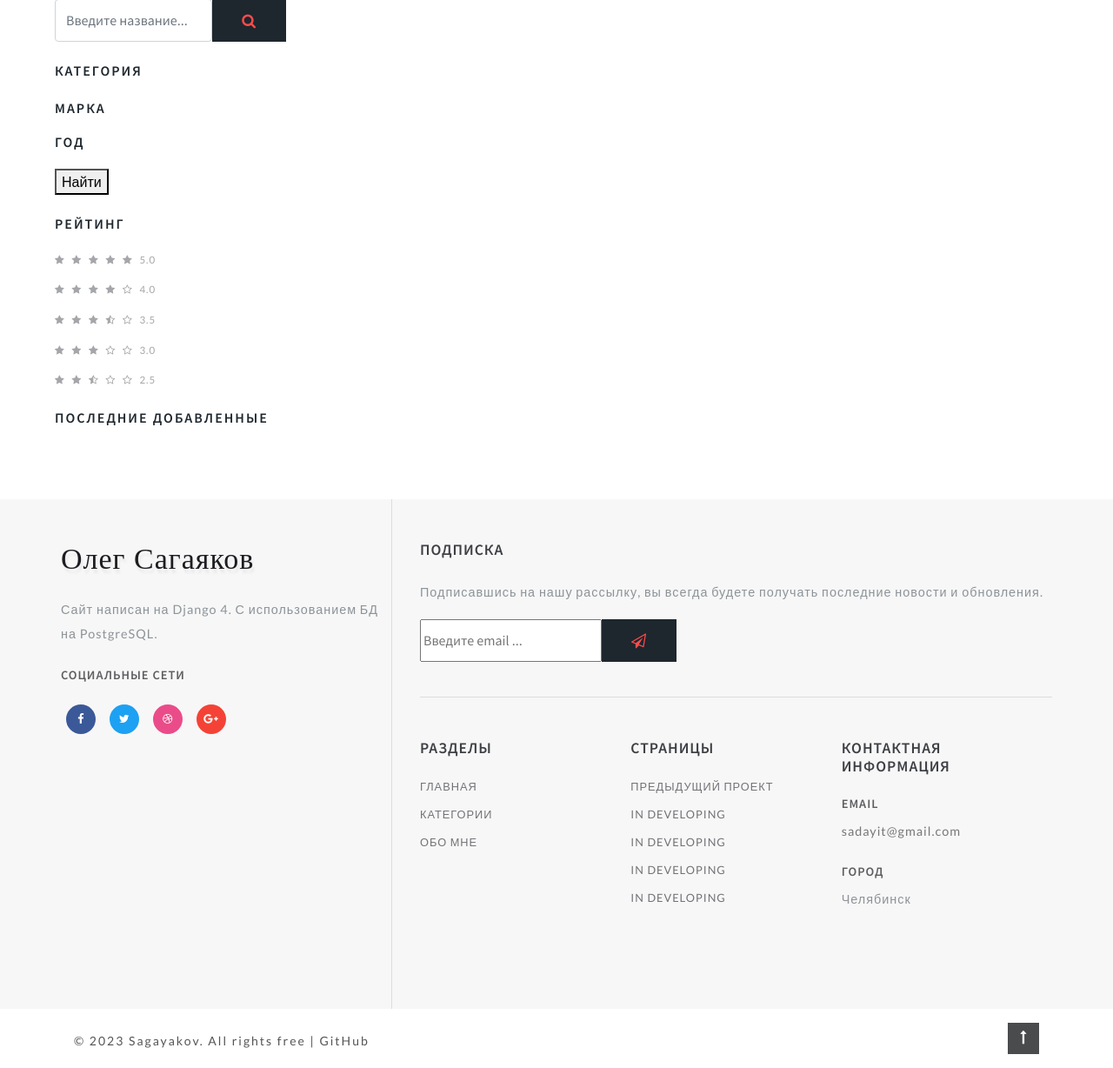
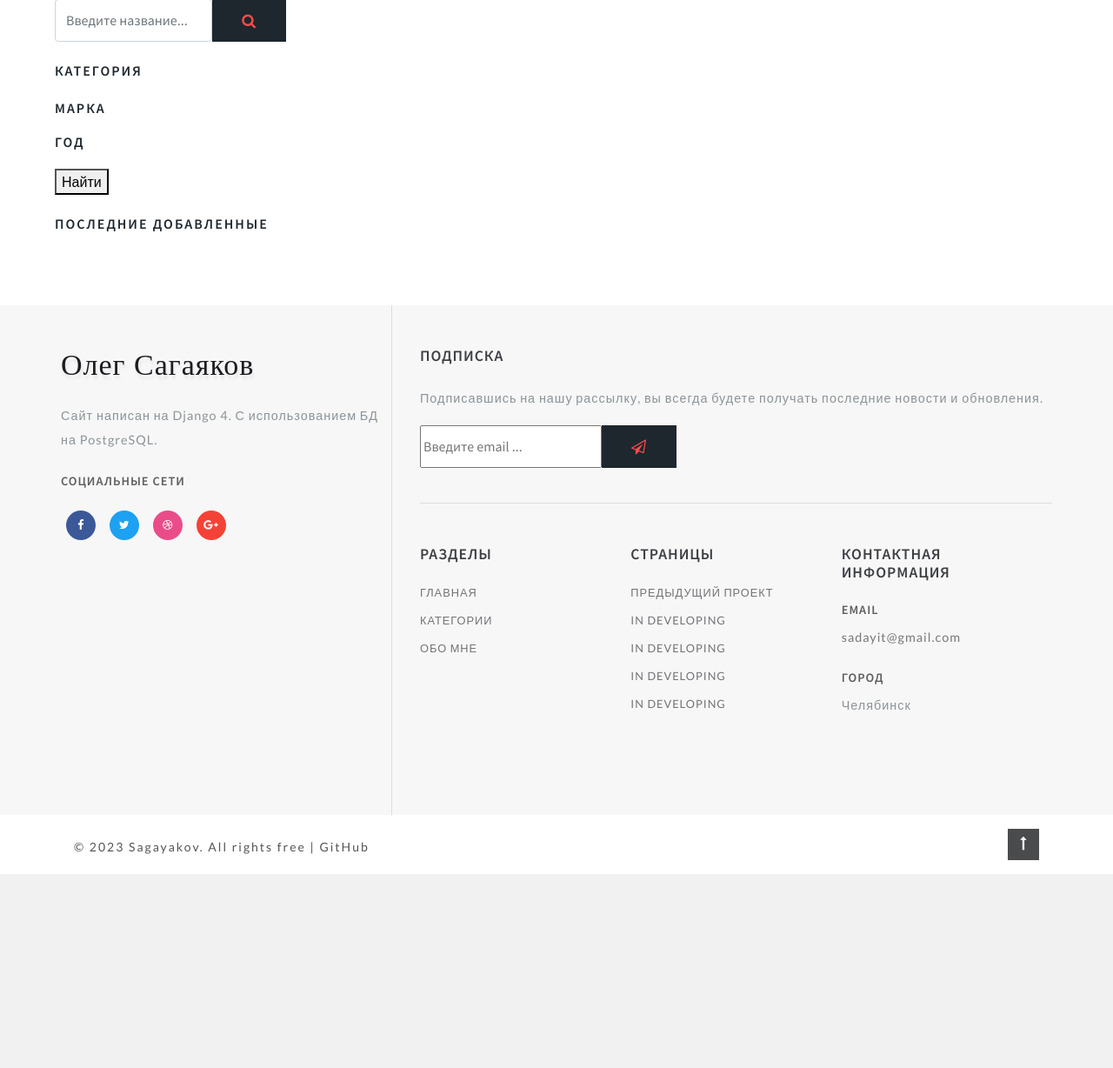
Before and after one commit to Sagayakov/technics_site, a Django app: page / in a window 1280 px wide. Shown: the part 798-2026 px from the top of the page at 87% size. After the commit the page ends 1803 px from the top, so only its background shows below. Run offline with Django 4.2, Linux system fonts and the light colour scheme; data that the repository does not hold is empty; some libraries are stand-ins or nearby versions.

Commit message:
Скрыл поле рейтинг, добавил отступ

```diff
--- a/website/technics/templates/include/sidebar.html
+++ b/website/technics/templates/include/sidebar.html
@@ -52,61 +52,61 @@
     <button type="submit">Найти</button>
 </form>
 
-<!-- рейтинг -->
-<div class="customer-rev left-side my-4">
-    <h3 class="sear-head editContent">Рейтинг</h3>
-    <ul class="w3layouts-box-list">
-        <li>
-            <a href="#">
-                <span class="fa fa-star" aria-hidden="true"></span>
-                <span class="fa fa-star" aria-hidden="true"></span>
-                <span class="fa fa-star" aria-hidden="true"></span>
-                <span class="fa fa-star" aria-hidden="true"></span>
-                <span class="fa fa-star" aria-hidden="true"></span>
-                <span class="editContent">5.0</span>
-            </a>
-        </li>
-        <li>
-            <a href="#">
-                <span class="fa fa-star" aria-hidden="true"></span>
-                <span class="fa fa-star" aria-hidden="true"></span>
-                <span class="fa fa-star" aria-hidden="true"></span>
-                <span class="fa fa-star" aria-hidden="true"></span>
-                <span class="fa fa-star-o" aria-hidden="true"></span>
-                <span class="editContent">4.0</span>
-            </a>
-        </li>
-        <li>
-            <a href="#">
-                <span class="fa fa-star" aria-hidden="true"></span>
-                <span class="fa fa-star" aria-hidden="true"></span>
-                <span class="fa fa-star" aria-hidden="true"></span>
-                <span class="fa fa-star-half-o" aria-hidden="true"></span>
-                <span class="fa fa-star-o" aria-hidden="true"></span>
-                <span class="editContent">3.5</span>
-            </a>
-        </li>
-        <li>
-            <a href="#">
-                <span class="fa fa-star" aria-hidden="true"></span>
-                <span class="fa fa-star" aria-hidden="true"></span>
-                <span class="fa fa-star" aria-hidden="true"></span>
-                <span class="fa fa-star-o" aria-hidden="true"></span>
-                <span class="fa fa-star-o" aria-hidden="true"></span>
-                <span class="editContent">3.0</span>
-            </a>
-        </li>
-        <li>
-            <a href="#">
-                <span class="fa fa-star" aria-hidden="true"></span>
-                <span class="fa fa-star" aria-hidden="true"></span>
-                <span class="fa fa-star-half-o" aria-hidden="true"></span>
-                <span class="fa fa-star-o" aria-hidden="true"></span>
-                <span class="fa fa-star-o" aria-hidden="true"></span>
-                <span class="editContent">2.5</span>
-            </a>
-        </li>
-    </ul>
-</div>
-
+<!--&lt;!&ndash; рейтинг &ndash;&gt;-->
+<!--<div class="customer-rev left-side my-4">-->
+<!--    <h3 class="sear-head editContent">Рейтинг</h3>-->
+<!--    <ul class="w3layouts-box-list">-->
+<!--        <li>-->
+<!--            <a href="#">-->
+<!--                <span class="fa fa-star" aria-hidden="true"></span>-->
+<!--                <span class="fa fa-star" aria-hidden="true"></span>-->
+<!--                <span class="fa fa-star" aria-hidden="true"></span>-->
+<!--                <span class="fa fa-star" aria-hidden="true"></span>-->
+<!--                <span class="fa fa-star" aria-hidden="true"></span>-->
+<!--                <span class="editContent">5.0</span>-->
+<!--            </a>-->
+<!--        </li>-->
+<!--        <li>-->
+<!--            <a href="#">-->
+<!--                <span class="fa fa-star" aria-hidden="true"></span>-->
+<!--                <span class="fa fa-star" aria-hidden="true"></span>-->
+<!--                <span class="fa fa-star" aria-hidden="true"></span>-->
+<!--                <span class="fa fa-star" aria-hidden="true"></span>-->
+<!--                <span class="fa fa-star-o" aria-hidden="true"></span>-->
+<!--                <span class="editContent">4.0</span>-->
+<!--            </a>-->
+<!--        </li>-->
+<!--        <li>-->
+<!--            <a href="#">-->
+<!--                <span class="fa fa-star" aria-hidden="true"></span>-->
+<!--                <span class="fa fa-star" aria-hidden="true"></span>-->
+<!--                <span class="fa fa-star" aria-hidden="true"></span>-->
+<!--                <span class="fa fa-star-half-o" aria-hidden="true"></span>-->
+<!--                <span class="fa fa-star-o" aria-hidden="true"></span>-->
+<!--                <span class="editContent">3.5</span>-->
+<!--            </a>-->
+<!--        </li>-->
+<!--        <li>-->
+<!--            <a href="#">-->
+<!--                <span class="fa fa-star" aria-hidden="true"></span>-->
+<!--                <span class="fa fa-star" aria-hidden="true"></span>-->
+<!--                <span class="fa fa-star" aria-hidden="true"></span>-->
+<!--                <span class="fa fa-star-o" aria-hidden="true"></span>-->
+<!--                <span class="fa fa-star-o" aria-hidden="true"></span>-->
+<!--                <span class="editContent">3.0</span>-->
+<!--            </a>-->
+<!--        </li>-->
+<!--        <li>-->
+<!--            <a href="#">-->
+<!--                <span class="fa fa-star" aria-hidden="true"></span>-->
+<!--                <span class="fa fa-star" aria-hidden="true"></span>-->
+<!--                <span class="fa fa-star-half-o" aria-hidden="true"></span>-->
+<!--                <span class="fa fa-star-o" aria-hidden="true"></span>-->
+<!--                <span class="fa fa-star-o" aria-hidden="true"></span>-->
+<!--                <span class="editContent">2.5</span>-->
+<!--            </a>-->
+<!--        </li>-->
+<!--    </ul>-->
+<!--</div>-->
+<br>
 {% get_last_tech count=3 %}
```
